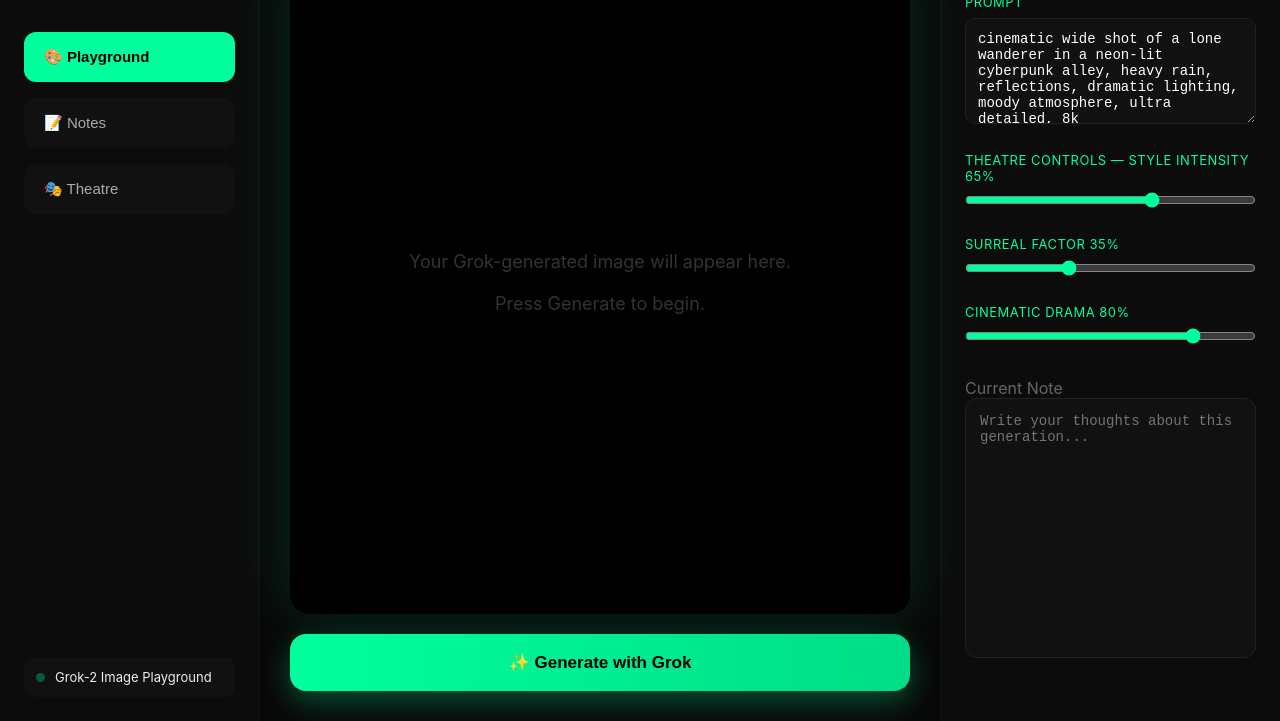
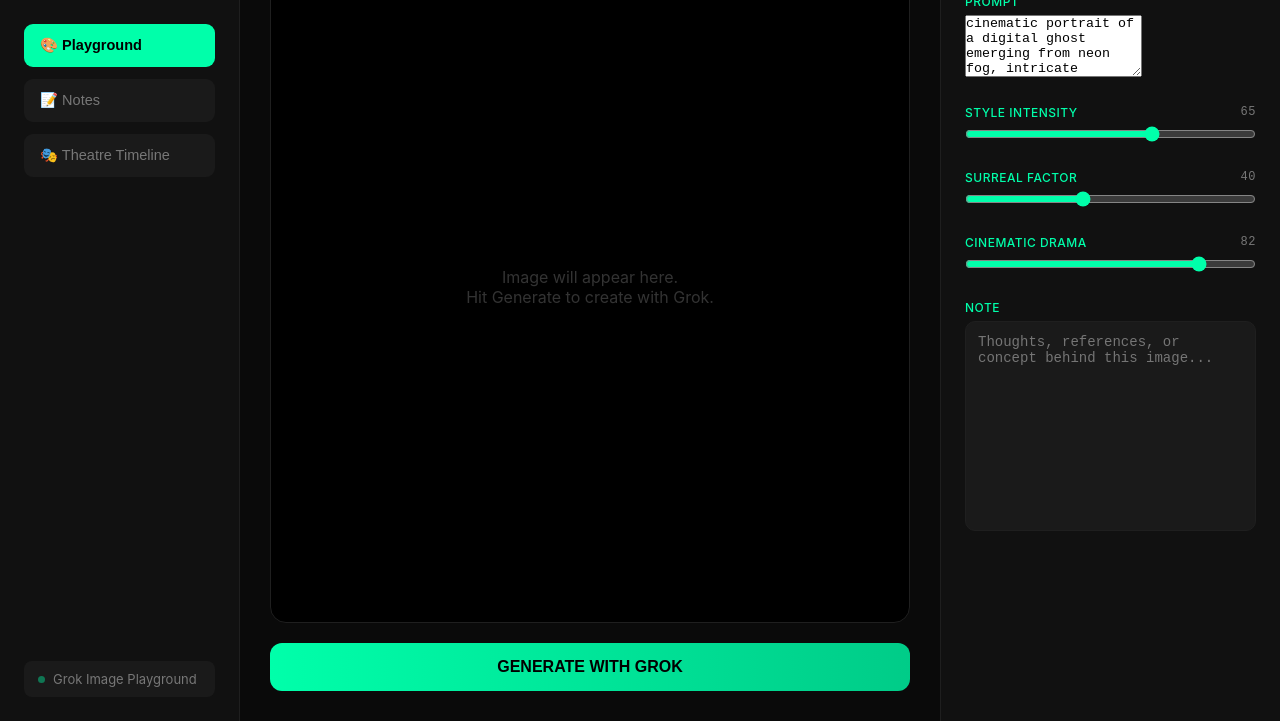
Before and after one commit to fornevercollective/grok_play, a plain HTML site: page grok-playground.html in a window 1280 px wide. Shown: the part 79-800 px from the top of the page. Drawn offline with Linux system fonts and the light colour scheme; a script that the page names is missing.

Commit message:
Refactor UI styles and update title in HTML
Updated styles and layout for improved UI. Changed title and adjusted various UI elements for consistency.

```diff
--- a/grok-playground.html
+++ b/grok-playground.html
@@ -3,79 +3,85 @@
 <head>
   <meta charset="UTF-8">
   <meta name="viewport" content="width=device-width, initial-scale=1.0">
-  <title>Grok Image Playground • Fornever Collective</title>
+  <title>grok play | fornever collective</title>
   <script src="https://cdnjs.cloudflare.com/ajax/libs/theatre.js/0.4.0/theatre.min.js"></script>
   <style>
     :root {
-      --accent: #00ff9d;
-      --bg: #050505;
-      --panel: #0c0c0c;
+      --bg: #0a0a0a;
+      --panel: #111111;
+      --accent: #00ffaa;
+      --accent-dark: #00cc88;
+      --text: #eeeeee;
+      --text-muted: #777777;
+      --border: #1f1f1f;
     }
+
     * { margin:0; padding:0; box-sizing:border-box; }
     body {
       font-family: 'Inter', system-ui, sans-serif;
       background: var(--bg);
-      color: #eee;
+      color: var(--text);
       height: 100vh;
       overflow: hidden;
       display: grid;
-      grid-template-columns: 260px 1fr 340px;
+      grid-template-columns: 240px 1fr 340px;
     }
 
     .sidebar {
       background: var(--panel);
-      border-right: 1px solid #111;
+      border-right: 1px solid var(--border);
       padding: 24px;
       display: flex;
       flex-direction: column;
     }
     .logo {
-      font-size: 32px;
-      font-weight: 900;
-      background: linear-gradient(90deg, #00ff9d, #00cc77);
+      font-size: 27px;
+      font-weight: 800;
+      letter-spacing: -1px;
+      background: linear-gradient(90deg, var(--accent), var(--accent-dark));
       -webkit-background-clip: text;
       -webkit-text-fill-color: transparent;
       margin-bottom: 40px;
-      letter-spacing: -2px;
     }
+
     .nav button {
       width: 100%;
-      padding: 16px 20px;
-      background: #111;
+      padding: 13px 16px;
+      background: #1a1a1a;
       border: none;
-      color: #aaa;
+      color: var(--text-muted);
       text-align: left;
-      margin: 8px 0;
-      border-radius: 12px;
-      font-size: 15px;
+      margin: 6px 0;
+      border-radius: 9px;
+      font-size: 14.5px;
       cursor: pointer;
       transition: all 0.2s;
     }
-    .nav button.active, .nav button:hover {
+    .nav button.active,
+    .nav button:hover {
       background: var(--accent);
-      color: black;
+      color: #000;
       font-weight: 600;
     }
 
     .main {
       padding: 30px;
-      background: #080808;
+      background: var(--bg);
       display: flex;
       flex-direction: column;
     }
     #preview {
       flex: 1;
       background: #000;
-      border-radius: 20px;
+      border-radius: 16px;
       overflow: hidden;
       position: relative;
-      box-shadow: 0 0 60px rgba(0, 255, 157, 0.15);
+      border: 1px solid var(--border);
     }
     #output-image {
       width: 100%;
       height: 100%;
       object-fit: contain;
-      background: #111;
     }
     .placeholder {
       position: absolute;
@@ -84,26 +90,25 @@
       align-items: center;
       justify-content: center;
       color: #333;
-      font-size: 18px;
+      font-size: 16px;
       text-align: center;
     }
 
     .generate-btn {
       margin-top: 20px;
-      padding: 18px;
-      font-size: 17px;
+      padding: 15px;
+      font-size: 16px;
       font-weight: 700;
-      background: linear-gradient(90deg, #00ff9d, #00dd88);
-      color: black;
+      background: linear-gradient(90deg, var(--accent), var(--accent-dark));
+      color: #000;
       border: none;
-      border-radius: 16px;
+      border-radius: 12px;
       cursor: pointer;
-      box-shadow: 0 10px 30px rgba(0, 255, 157, 0.3);
     }
 
     .right-panel {
       background: var(--panel);
-      border-left: 1px solid #111;
+      border-left: 1px solid var(--border);
       padding: 24px;
       overflow-y: auto;
     }
@@ -112,120 +117,115 @@
     }
     .control label {
       display: block;
-      margin-bottom: 8px;
+      margin-bottom: 6px;
       color: var(--accent);
-      font-size: 13px;
+      font-size: 12px;
+      font-weight: 500;
+      letter-spacing: 0.5px;
       text-transform: uppercase;
-      letter-spacing: 0.5px;
     }
-    input[type="range"] {
-      width: 100%;
-      accent-color: var(--accent);
-    }
+    input[type="range"] { width: 100%; accent-color: var(--accent); }
+    .value { float: right; color: var(--text-muted); font-family: monospace; }
 
     .note-box {
       width: 100%;
-      height: 260px;
-      background: #111;
-      border: 1px solid #222;
-      border-radius: 12px;
-      padding: 14px;
-      color: #ddd;
+      height: 210px;
+      background: #1a1a1a;
+      border: 1px solid var(--border);
+      border-radius: 10px;
+      padding: 12px;
+      color: var(--text);
       font-size: 14px;
       resize: none;
     }
 
     .status {
       margin-top: auto;
-      padding: 12px;
-      background: #111;
-      border-radius: 10px;
+      padding: 10px 14px;
+      background: #1a1a1a;
+      border-radius: 8px;
       font-size: 13px;
       display: flex;
       align-items: center;
-      gap: 10px;
+      gap: 8px;
+      color: var(--text-muted);
     }
-    .dot { width: 9px; height: 9px; background: #00ff9d; border-radius: 50%; animation: pulse 2s infinite; }
-    @keyframes pulse { 50% { opacity: 0.3; } }
+    .dot { width: 7px; height: 7px; background: var(--accent); border-radius: 50%; animation: pulse 2s infinite; }
+    @keyframes pulse { 50% { opacity: 0.4; } }
   </style>
 </head>
 <body>
 
-  <!-- Sidebar -->
   <div class="sidebar">
     <div class="logo">GROK PLAY</div>
     <div class="nav">
       <button class="active" onclick="switchTab(0)">🎨 Playground</button>
       <button onclick="switchTab(1)">📝 Notes</button>
-      <button onclick="switchTab(2)">🎭 Theatre</button>
+      <button onclick="switchTab(2)">🎭 Theatre Timeline</button>
     </div>
     <div class="status">
       <span class="dot"></span>
-      Grok-2 Image Playground
+      Grok Image Playground
     </div>
   </div>
 
-  <!-- Main Preview -->
   <div class="main">
     <div id="preview">
-      <img id="output-image" alt="Grok Generated Image">
-      <div class="placeholder">Your Grok-generated image will appear here.<br><br>Press Generate to begin.</div>
+      <img id="output-image" alt="Grok Output">
+      <div class="placeholder">Image will appear here.<br>Hit Generate to create with Grok.</div>
     </div>
-    <button class="generate-btn" onclick="generateWithGrok()">✨ Generate with Grok</button>
+    <button class="generate-btn" onclick="generateWithGrok()">GENERATE WITH GROK</button>
   </div>
 
-  <!-- Right Panel -->
   <div class="right-panel">
-    <h2 style="margin-bottom:20px; color:var(--accent);">Prompt Studio</h2>
+    <h2 style="margin-bottom:20px;color:var(--accent)">Prompt Studio</h2>
 
     <div class="control">
       <label>Prompt</label>
-      <textarea id="prompt" rows="5" style="width:100%; background:#111; border:1px solid #222; color:#fff; padding:12px; border-radius:10px; font-size:14px;">cinematic wide shot of a lone wanderer in a neon-lit cyberpunk alley, heavy rain, reflections, dramatic lighting, moody atmosphere, ultra detailed, 8k</textarea>
+      <textarea id="prompt" rows="4">cinematic portrait of a digital ghost emerging from neon fog, intricate details, dramatic rim lighting, moody cyberpunk atmosphere, shot on 35mm</textarea>
     </div>
 
     <div class="control">
-      <label>Theatre Controls — Style Intensity <span id="val-intensity">65</span>%</label>
+      <label>Style Intensity <span class="value" id="val-intensity">65</span></label>
       <input type="range" id="intensity" min="0" max="100" value="65" oninput="updateValue(this)">
     </div>
 
     <div class="control">
-      <label>Surreal Factor <span id="val-surreal">35</span>%</label>
-      <input type="range" id="surreal" min="0" max="100" value="35" oninput="updateValue(this)">
+      <label>Surreal Factor <span class="value" id="val-surreal">40</span></label>
+      <input type="range" id="surreal" min="0" max="100" value="40" oninput="updateValue(this)">
     </div>
 
     <div class="control">
-      <label>Cinematic Drama <span id="val-cinematic">80</span>%</label>
-      <input type="range" id="cinematic" min="0" max="100" value="80" oninput="updateValue(this)">
+      <label>Cinematic Drama <span class="value" id="val-cinematic">82</span></label>
+      <input type="range" id="cinematic" min="0" max="100" value="82" oninput="updateValue(this)">
     </div>
 
-    <div style="margin-top:30px;">
-      <label style="color:#666;">Current Note</label>
-      <textarea id="note" class="note-box" placeholder="Write your thoughts about this generation..."></textarea>
+    <div class="control">
+      <label>Note</label>
+      <textarea id="note" class="note-box" placeholder="Thoughts, references, or concept behind this image..."></textarea>
     </div>
   </div>
 
   <script>
-    let currentImage = null;
     let project, sheet;
 
-    // Initialize Theatre.js
     function initTheatre() {
-      project = theatre.getProject("Grok Image Playground");
-      sheet = project.sheet("Image Parameters");
+      project = theatre.getProject("GrokPlay");
+      sheet = project.sheet("Image Sequence");
 
-      const obj = sheet.object("Style", {
+      const obj = sheet.object("Visual Parameters", {
         intensity: 65,
-        surreal: 35,
-        cinematic: 80
+        surreal: 40,
+        cinematic: 82
       });
 
-      obj.onValuesChange(values => {
-        document.getElementById("intensity").value = values.intensity;
-        document.getElementById("surreal").value = values.surreal;
-        document.getElementById("cinematic").value = values.cinematic;
-        updateValue({id:"intensity", value:values.intensity});
-        updateValue({id:"surreal", value:values.surreal});
-        updateValue({id:"cinematic", value:values.cinematic});
+      obj.onValuesChange(v => {
+        document.getElementById("intensity").value = Math.round(v.intensity);
+        document.getElementById("surreal").value = Math.round(v.surreal);
+        document.getElementById("cinematic").value = Math.round(v.cinematic);
+        document.getElementById("val-intensity").textContent = Math.round(v.intensity);
+        document.getElementById("val-surreal").textContent = Math.round(v.surreal);
+        document.getElementById("val-cinematic").textContent = Math.round(v.cinematic);
       });
     }
 
@@ -240,37 +240,22 @@
 
       placeholder.style.display = "none";
       output.style.display = "block";
+      output.src = `https://picsum.photos/id/${Math.floor(Math.random()*900)+100}/1200/800?t=${Date.now()}`;
 
-      // Simulate Grok generation (replace with real API call later)
-      output.src = `https://picsum.photos/id/${Math.floor(Math.random()*900)+100}/1200/1200?random=${Date.now()}`;
-
-      currentImage = output.src;
-
-      // Auto-save note with metadata
-      const noteText = document.getElementById("note").value || "No note yet.";
-      console.log(`%c[Grok] Image generated with prompt: ${prompt}\nNote: ${noteText}`, "color:#00ff9d");
+      console.log(`%c[Grok Play] Image generated — Prompt: ${prompt.substring(0,70)}...`, "color:#00ffaa");
     }
 
-    function switchTab(tab) {
-      document.querySelectorAll('.nav button').forEach((btn, i) => {
-        btn.classList.toggle('active', i === tab);
-      });
-      // You can expand this later with more tab content
-      console.log(`Switched to tab ${tab}`);
+    function switchTab(n) {
+      document.querySelectorAll('.nav button').forEach((b,i)=> b.classList.toggle('active', i===n));
     }
 
-    // Keyboard support
     document.addEventListener("keydown", e => {
-      if (e.key === "Enter" && (e.ctrlKey || e.metaKey)) {
-        e.preventDefault();
-        generateWithGrok();
-      }
+      if ((e.ctrlKey || e.metaKey) && e.key === "Enter") generateWithGrok();
     });
 
-    // Initialize everything
     window.onload = () => {
       initTheatre();
-      console.log("%cFornever Collective • Grok Image Playground + Theatre.js + Notes Ready", "color:#00ff9d; font-size:15px; font-weight:bold");
+      console.log("%cfornever collective — grok play v2 (clean ui)", "color:#00ffaa");
     };
   </script>
 </body>
```
